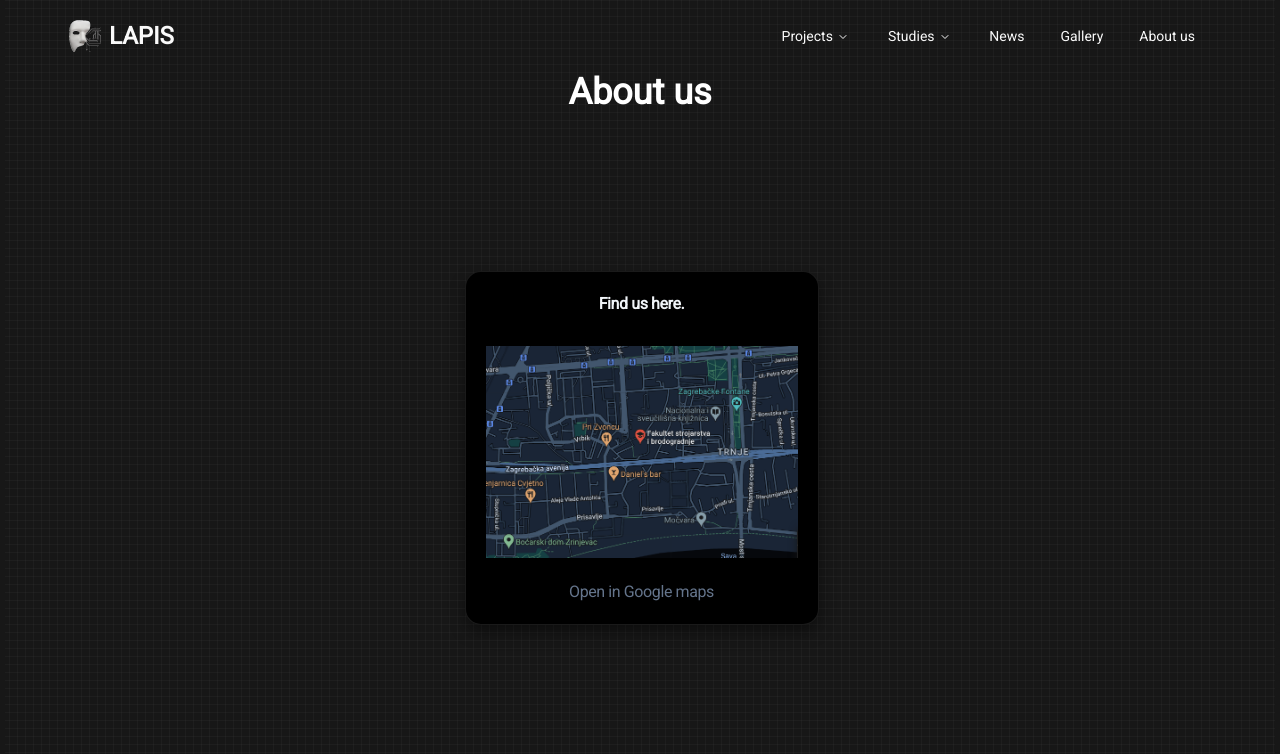
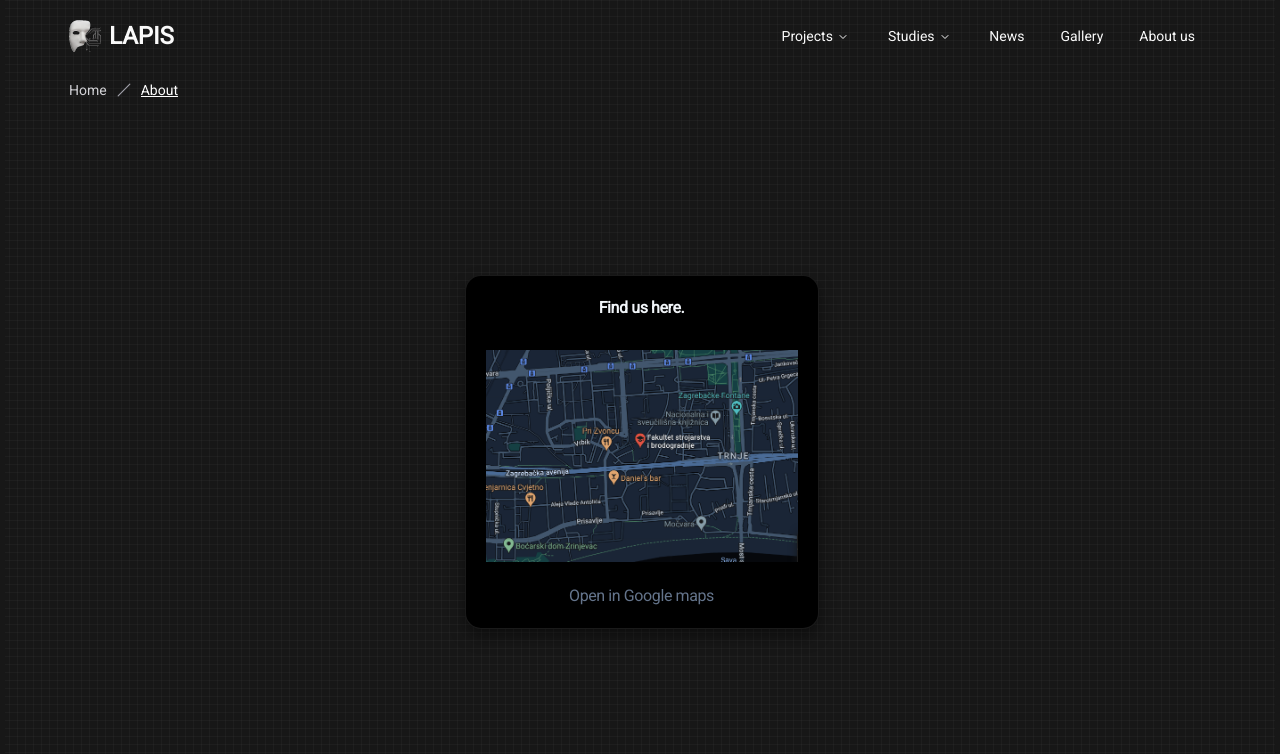
Before and after one commit to 99vik/lapis, a Next.js app: page /about in a window 1280 px wide. Shown: the top 754 px of the page. Built offline with nearby package versions, Linux system fonts and the light colour scheme.

Commit message:
Working styled breadcrumb

```diff
--- a/src/app/about/page.tsx
+++ b/src/app/about/page.tsx
@@ -1,5 +1,6 @@
 import { LocationPin } from '@/components/LocationPin';
 import MainTitle from '@/components/MainTitle';
+import DisplayedBreadcrumb from '@/components/breadcrumb';
 import { Metadata } from 'next';
 
 export const metadata: Metadata = {
@@ -8,9 +9,11 @@
 
 export default function Page() {
   return (
-    <main className="min-h-screen">
-      <MainTitle title="About us" />
-      <LocationPin />
-    </main>
+    <>
+      <DisplayedBreadcrumb path={['About']} />
+      <main className="">
+        <LocationPin />
+      </main>
+    </>
   );
 }
--- a/src/app/gallery/page.tsx
+++ b/src/app/gallery/page.tsx
@@ -1,7 +1,12 @@
+import DisplayedBreadcrumb from '@/components/breadcrumb';
+
 export default function Page() {
   return (
-    <main>
-      <p>galery</p>
-    </main>
+    <>
+      <DisplayedBreadcrumb path={['Gallery']} />
+      <main>
+        <p>galery</p>
+      </main>
+    </>
   );
 }
--- a/src/app/news/[slug]/page.tsx
+++ b/src/app/news/[slug]/page.tsx
@@ -41,8 +41,8 @@
   return (
     <>
       <DisplayedBreadcrumb path={['News', post.title]} />
-      <main className="flex flex-col items-center w-full px-3 min-h-[calc(100vh-88px-225px)] sm:min-h-[calc(100vh-72px-125px)]">
-        <div className="bg-black mt-2 mb-8 flex flex-col py-4 border rounded-xl w-full flex-1 max-w-[900px]">
+      <main className="flex flex-col items-center min-h-[calc(100vh-88px-225px)] sm:min-h-[calc(100vh-72px-125px)] mx-3 sm:mx-0 mt-2 mb-8">
+        <div className="bg-black flex flex-col py-4 border rounded-xl w-full flex-1 max-w-[900px]">
           <div className="px-4 sm:px-6">
             <h1 className="text-2xl font-semibold text-left">{post.title}</h1>
           </div>
--- a/src/components/breadcrumb/index.tsx
+++ b/src/components/breadcrumb/index.tsx
@@ -23,7 +23,9 @@
             <Slash />
           </BreadcrumbSeparator>
           <BreadcrumbItem key={index}>
-            <BreadcrumbPage>{link}</BreadcrumbPage>
+            <BreadcrumbPage className="text-white underline max-w-[160px] sm:max-w-[220px] truncate">
+              {link}
+            </BreadcrumbPage>
           </BreadcrumbItem>
         </>
       );
@@ -34,17 +36,25 @@
             <Slash />
           </BreadcrumbSeparator>
           <BreadcrumbItem key={index}>
-            <BreadcrumbLink href={prevPath}>{link}</BreadcrumbLink>
+            <BreadcrumbLink
+              className="text-zinc-300 max-w-[200px] sm:max-w-[220px] truncate"
+              href={prevPath}
+            >
+              {link}
+            </BreadcrumbLink>
           </BreadcrumbItem>
         </>
       );
     }
   });
+
   return (
-    <Breadcrumb>
+    <Breadcrumb className="w-fit mt-2 mb-4 mx-3 sm:mx-16">
       <BreadcrumbList>
         <BreadcrumbItem key="home">
-          <BreadcrumbLink href="/">Home</BreadcrumbLink>
+          <BreadcrumbLink className="text-zinc-300" href="/">
+            Home
+          </BreadcrumbLink>
         </BreadcrumbItem>
         {BreadcrumpPath}
       </BreadcrumbList>
--- a/src/components/home-sections/About.tsx
+++ /dev/null
@@ -1,30 +0,0 @@
-import Link from 'next/link';
-import { buttonVariants } from '../ui/button';
-import Image from 'next/image';
-
-export default function About() {
-  return (
-    <div className="grid mb-32 lg:grid-cols-2 gap-10 items-center px-4 sm:px-6 md:w-[80%] max-w-screen-2xl mx-auto">
-      <div>
-        <h2 className="text-2xl font-bold mb-2">About us</h2>
-        <p className="mb-5 text-zinc-300">
-          Maecenas ac leo ante. Maecenas a ligula leo. Aliquam eget venenatis
-          risus. Donec eget ultrices augue. Ut sodales tortor sem, id suscipit
-          massa tristique ut.
-        </p>
-        <Link className={buttonVariants()} href="/about">
-          Learn more
-        </Link>
-      </div>
-      <div className="ring-4 shadow-[0_0px_30px_15px_rgba(39,39,42,0.6)] ring-zinc-800 rounded-3xl">
-        <Image
-          src="/img1.jpg"
-          className="w-full h-auto rounded-3xl"
-          width={1280}
-          height={853}
-          alt="about us picture"
-        />
-      </div>
-    </div>
-  );
-}
```
